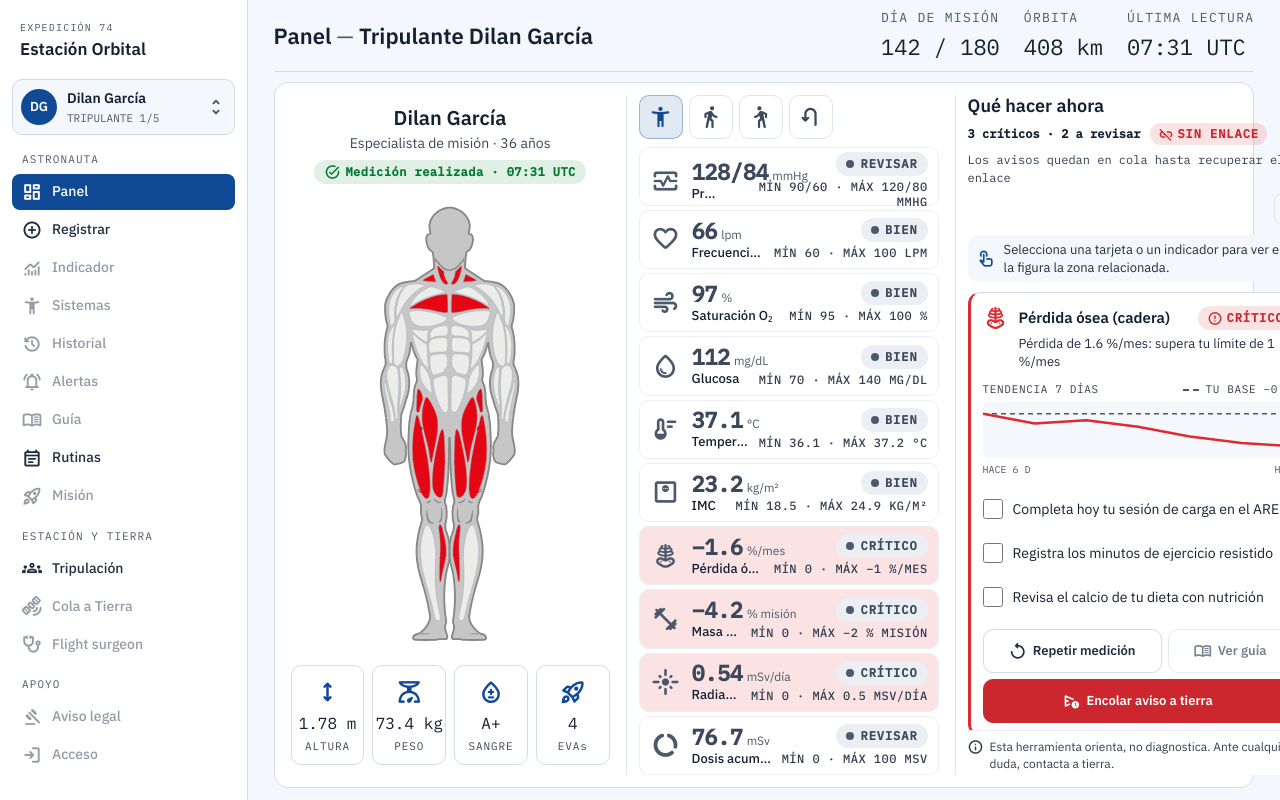
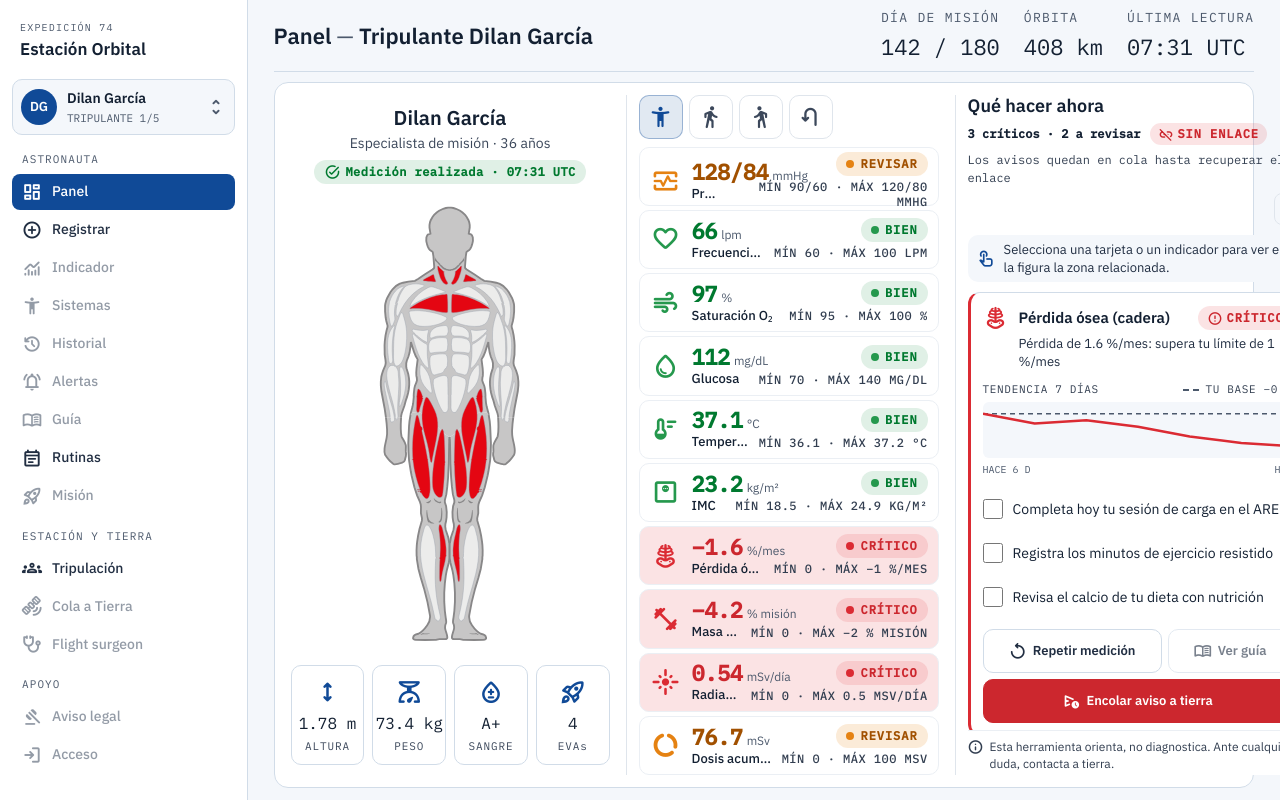
Before and after one commit to Dilan-Prog/health-nasa, a Laravel app: page / in a window 1280 px wide. Run offline with Laravel 10, Linux system fonts and the light colour scheme; data comes from the database, SQL or seed files in the repository; style sheets or scripts are compiled from the project's sources; some libraries are stand-ins or nearby versions.

Commit message:
Panel: los indicadores recuperan el color de estado (la variable por defecto pisaba data-estado)
Co-Authored-By: Claude Sonnet 5.5 <noreply@anthropic.com>

```diff
--- a/composer.json
+++ b/composer.json
@@ -8,6 +8,7 @@
         "php": "^8.1",
         "guzzlehttp/guzzle": "^7.2",
         "laravel/framework": "^10.10",
+        "laravel/reverb": "^1.13",
         "laravel/sanctum": "^3.3",
         "laravel/tinker": "^2.8",
         "livewire/livewire": "^3.0"
@@ -62,7 +63,7 @@
             "php-http/discovery": true
         },
         "platform": {
-            "php": "8.1.10"
+
         }
     },
     "minimum-stability": "stable",
--- a/resources/css/design/panel.css
+++ b/resources/css/design/panel.css
@@ -57,8 +57,8 @@
 .panel-vista--espejo .icono { transform: scaleX(-1); }
 
 .panel-lista { flex: 1; min-height: 0; overflow: auto; display: grid; grid-template-rows: repeat(10, minmax(48px, 1fr)); gap: 4px; }
+.panel-fila:not([data-estado]) { --c: var(--muted); --t: var(--muted-2); --s: var(--border-faint); } /* sin dato: gris (no pisa los colores de estado) */
 .panel-fila {
-    --c: var(--muted); --t: var(--muted-2); --s: var(--border-faint);
     font: inherit; color: inherit; cursor: pointer; min-width: 0; min-height: 44px; display: grid; grid-template-columns: 32px minmax(0, 1fr) auto;
     align-items: center; column-gap: 10px; padding: 4px 10px; box-sizing: border-box; text-align: left; border-radius: var(--radius);
     border: 1px solid var(--border-faint); background: transparent; outline: none; font-variant-numeric: tabular-nums; transition: background-color 150ms ease;
```
Also changed, not shown: 1 other file.
